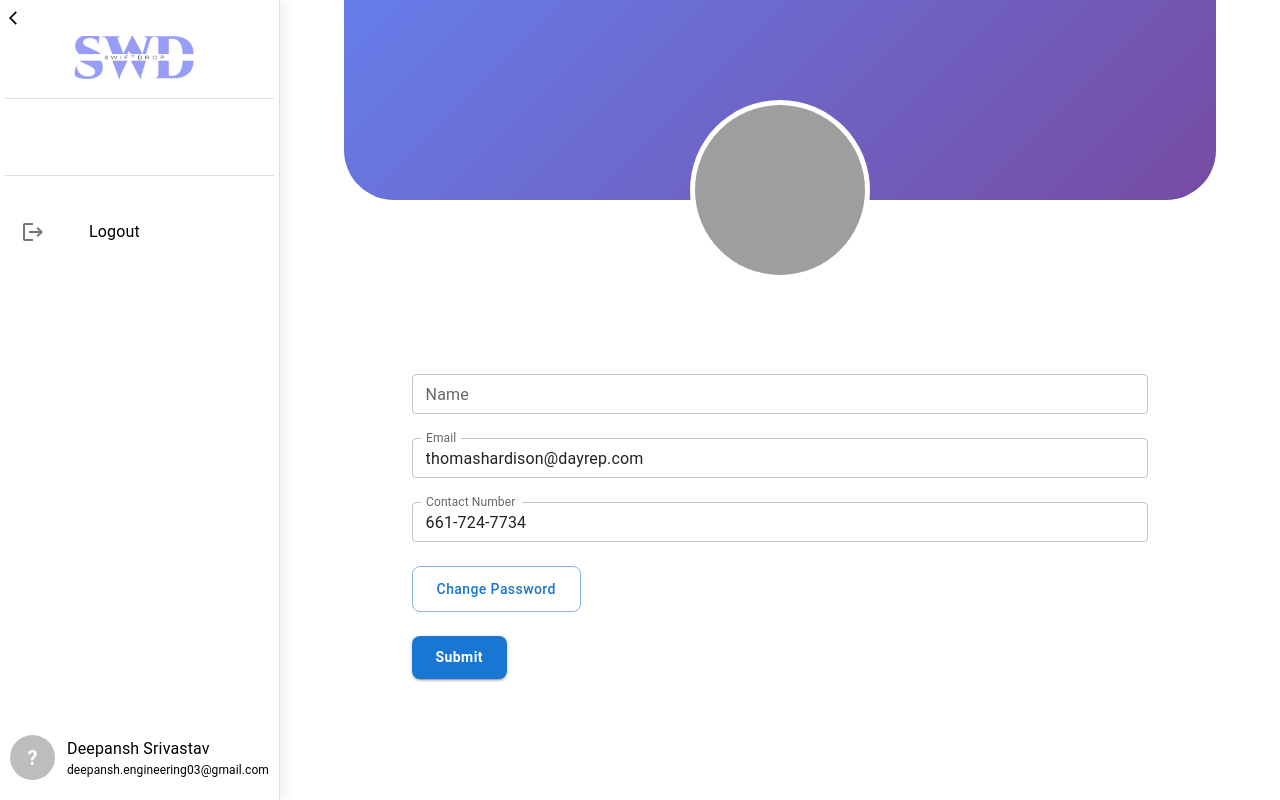
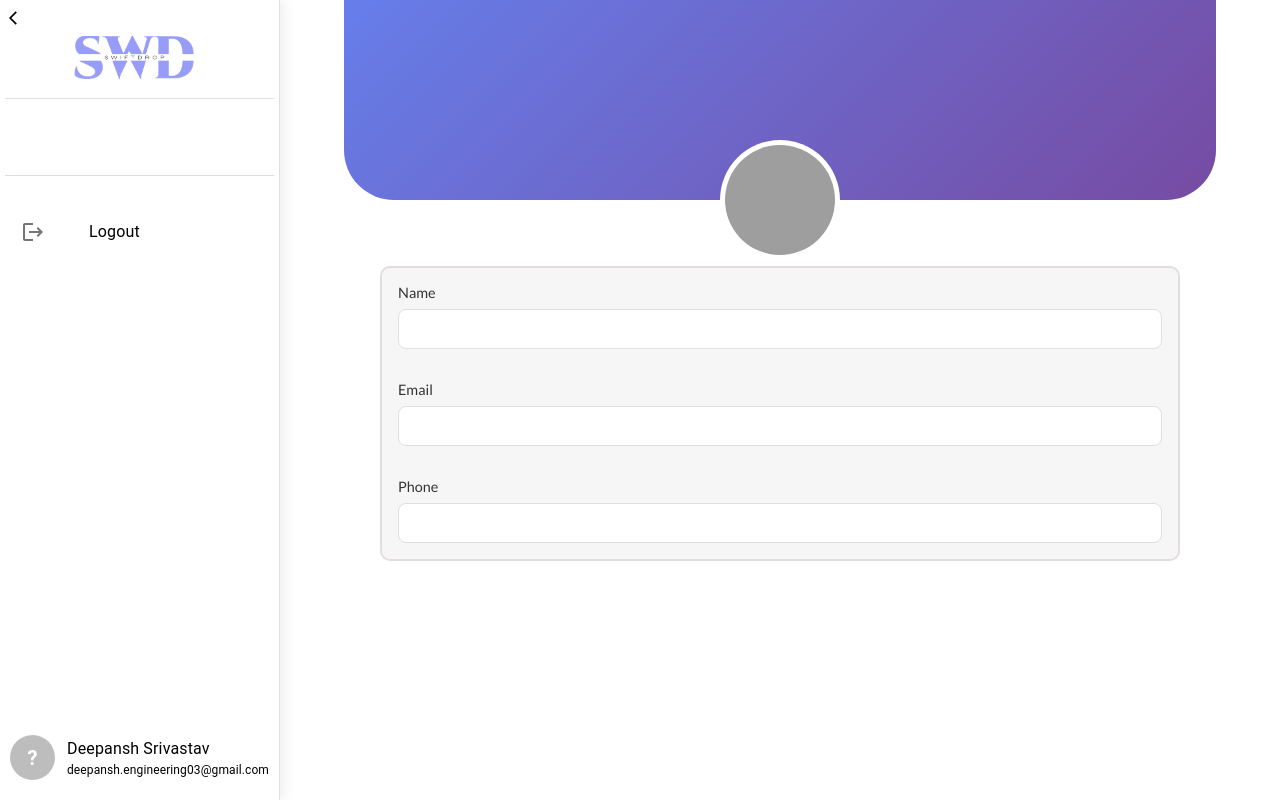
Before and after one commit to Deepansh-Srivastav/SwiftDrop, a React (Vite) app in the folder client/: page /my-account/profile in a window 1280 px wide. Built offline with nearby package versions, Linux system fonts and the light colour scheme; no server answers; grey boxes are pictures that could not be loaded; a web font is replaced by a local one.

Commit message:
Add ProfileBanner component to MyProfile page; update styling in Common.css and Pages.css for improved layout and responsiveness

```diff
--- /dev/null
+++ b/client/src/Common/ProfileBanner.jsx
@@ -0,0 +1,47 @@
+import { Box, Container, Grid, TextField, Button } from "@mui/material";
+import { useSelector } from "react-redux";
+import { EditIcon, DeleteIcon } from "../Assets/Icons";
+
+const ProfileBanner = () => {
+    const userDetails = useSelector((state) => state.userDetails);
+
+    return (
+        <Box disableGutters sx={{
+            width: "100%",
+            height: "100%",
+            maxHeight: "200px",
+            marginBottom: "5%",
+            padding: "0 4rem",
+        }}>
+            <Container disableGutters sx={{
+                width: "100% !important",
+                height: "100%",
+                background: "var(--gradient-purple)",
+                position: 'relative',
+                marginBottom: "150px !important",
+                borderBottomRightRadius: "50px",
+                borderBottomLeftRadius: "50px"
+            }}>
+
+                <div className="avatarWrapper">
+                    <div className="avatarContainer">
+                        <img
+                            src={
+                                userDetails?.avatar ||
+                                "https://cdn.pixabay.com/photo/2015/10/05/22/37/blank-profile-picture-973460_1280.png"
+                            }
+                            alt="User Avatar"
+                        />
+                        <div className="edit-profile-image">
+                            <span className="edit-profile"><EditIcon /></span>
+                            <span className="delete-profile"><DeleteIcon /></span>
+                        </div>
+                    </div>
+                </div>
+
+            </Container>
+        </Box>
+    );
+};
+
+export default ProfileBanner;
--- a/client/src/Pages/Account/MyProfile.jsx
+++ b/client/src/Pages/Account/MyProfile.jsx
@@ -1,145 +1,71 @@
 import { Box, Container, Grid, TextField, Button } from "@mui/material";
 import { useSelector } from "react-redux";
-import { EditIcon,DeleteIcon } from "../../Assets/Icons";
+import { EditIcon, DeleteIcon } from "../../Assets/Icons";
+import ProfileBanner from "../../Common/ProfileBanner";
 
 const MyProfile = () => {
 
     const userDetails = useSelector((state) => state.userDetails);
 
     return (
-        <Box disableGutters sx={{
-            width: "100%",
-            height: "100%",
-            maxHeight: "130px",
-            marginBottom: "20px",
-            padding: "0 4rem"
-        }}>
-            <Container disableGutters sx={{
-                width: "100% !important",
-                height: "100%",
-                minHeight: "200px",
-                maxHeight: "300px",
-                background: "var(--gradient-purple)",
-                position: 'relative',
-                marginBottom: "150px !important",
-                borderBottomRightRadius: "50px",
-                borderBottomLeftRadius: "50px"
-            }}>
+        <>
 
-                <div className="avatarWrapper">
-                    <div className="avatarContainer">
-                        <img
-                            src={
-                                userDetails?.avatar ||
-                                "https://cdn.pixabay.com/photo/2015/10/05/22/37/blank-profile-picture-973460_1280.png"
-                            }
-                            alt="User Avatar"
-                        />
-                        <div className="edit-profile-image">
-                            <span className="edit-profile"><EditIcon /></span>
-                            <span className="delete-profile"><DeleteIcon /></span>
+
+            <section className="category-page">
+
+                <ProfileBanner />
+
+                <div className="edit-form">
+                    <form action="" onSubmit={(e) => {
+                        e.preventDefault();
+                        return;
+                    }}>
+
+                        <div className="full-sized-input">
+                            <label htmlFor="name">Name</label>
+                            <input
+                                type="text"
+                                id="name"
+                                name={"name"}
+                                // value={}
+                                defaultValue={userDetails?.name}
+                                className="form-input"
+                                required
+                            />
                         </div>
-                    </div>
 
+                        <div className="full-sized-input">
+                            <label htmlFor="name">Email</label>
+                            <input
+                                type="text"
+                                id="name"
+                                name={"name"}
+                                // value={}
+                                defaultValue={userDetails?.email}
+                                className="form-input"
+                                required
+                            />
+                        </div>
+
+                        <div className="full-sized-input">
+                            <label htmlFor="name">Phone</label>
+                            <input
+                                type="number"
+                                id="name"
+                                name={"name"}
+                                // value={}
+                                className="form-input"
+                                required
+                            />
+                        </div>
+
+
+                    </form>
 
                 </div>
 
-            </Container>
-
-            <Container
-                disableGutters
-                sx={{
-                    width: '90%',
-                    p: 3,
-                    display: 'flex',
-                    alignItems: 'center',
-                    justifyContent: 'center',
-                    background: 'transparent',
-                }}
-            >
-                <Box
-                    component="form"
-                    noValidate
-                    autoComplete="off"
-                    sx={{
-                        width: '100%',
-                    }}
-                >
-                    <Grid container spacing={3}>
-
-                        {/* Name */}
-                        <Grid item xs={12}>
-                            <TextField
-                                fullWidth
-                                label="Name"
-                                variant="outlined"
-                                size="small"
-                                defaultValue={userDetails?.name}
-                            />
-                        </Grid>
-
-                        {/* Email */}
-                        <Grid item xs={12}>
-                            <TextField
-                                fullWidth
-                                label="Email"
-                                variant="outlined"
-                                size="small"
-                                type="email"
-                                defaultValue="thomashardison@dayrep.com"
-                            />
-                        </Grid>
-
-                        {/* Mobile */}
-                        <Grid item xs={12}>
-                            <TextField
-                                fullWidth
-                                label="Contact Number"
-                                variant="outlined"
-                                size="small"
-                                type="tel"
-                                defaultValue="661-724-7734"
-                            />
-                        </Grid>
-
-                        {/* Change Password Button */}
-                        <Grid item xs={12}>
-                            <Button
-                                variant="outlined"
-                                sx={{
-                                    textTransform: 'none',
-                                    fontWeight: 500,
-                                    borderRadius: 2,
-                                    py: 1.2,
-                                    px: 3,
-                                }}
-                            >
-                                Change Password
-                            </Button>
-                        </Grid>
-
-                        {/* Submit Button */}
-                        <Grid item xs={12}>
-                            <Button
-                                variant="contained"
-                                sx={{
-                                    textTransform: 'none',
-                                    borderRadius: 2,
-                                    py: 1.2,
-                                    px: 3,
-                                    fontWeight: 600,
-                                }}
-                            >
-                                Submit
-                            </Button>
-                        </Grid>
-                    </Grid>
-                </Box>
-            </Container>
-
-
-
-        </Box>
+            </section>
+        </>
     );
 };
 
--- a/client/src/Styles/Common.css
+++ b/client/src/Styles/Common.css
@@ -91,9 +91,10 @@
     width: 100%;
     height: 100%;
     display: flex;
-    align-items: center;
+    align-items: end;
     justify-content: center;
     background: transparent;
+
 }
 
 .avatarContainer img {
@@ -105,8 +106,8 @@
 
 .avatarContainer {
     position: relative;
-    width: 180px;
-    height: 180px;
+    width: 120px;
+    height: 120px;
     background-color: white;
     border-radius: 50%;
     overflow: hidden;
@@ -301,6 +302,7 @@ Category cards
     flex-direction: column;
     border: 1px solid var(--border-color);
     border-radius: 0.4rem;
+    margin-bottom: 20px;
 
 }
 
--- a/client/src/Styles/Pages.css
+++ b/client/src/Styles/Pages.css
@@ -53,7 +53,7 @@ CATEGORY PAGE
     max-height: calc(100vh - 240px);
     grid-template-columns: repeat(auto-fit, minmax(280px, 1fr));
     grid-auto-rows: auto;
-    gap: 1rem;
+    gap: 0.5rem;
     padding: 1rem;
     align-items: start;
     justify-items: center;
@@ -62,22 +62,9 @@ CATEGORY PAGE
     overflow-y: auto;
     box-sizing: border-box;
     margin-top: 1rem;
+
 }
 
-
-/* .display-category-container {
-    width: 100%;
-    margin-top: 20px;
-    height: 70vh;
-    padding: 2rem 1rem;
-    display: flex;
-    flex-direction: row;
-    justify-content: center;
-    align-items: start;
-    gap: 1rem;
-    flex-wrap: wrap;
-    overflow-y: auto;
-} */
 
 
 /*=================================================================================
@@ -86,9 +73,11 @@ Upload products pagedesigns
 .edit-form {
     width: 100%;
     height: 100%;
+    max-height: calc(100vh - 150px);
+    overflow-y: auto;
     display: flex;
     justify-content: center;
-    align-items: center;
+    align-items: start;
 }
 
 .edit-form form {
@@ -96,11 +85,14 @@ Upload products pagedesigns
     display: flex;
     gap: 2rem;
     flex-direction: column;
+    justify-content: start;
     padding: 1rem;
     margin-top: 1rem;
     max-width: 1500px;
     border-radius: 10px;
-    /* background-color: var(--card-background); */
+    border: 2px solid var(--border-color);
+    background-color: rgba(195, 195, 195, 0.153);
+    margin-bottom: 1rem;
 }
 
 .full-sized-input {
```
